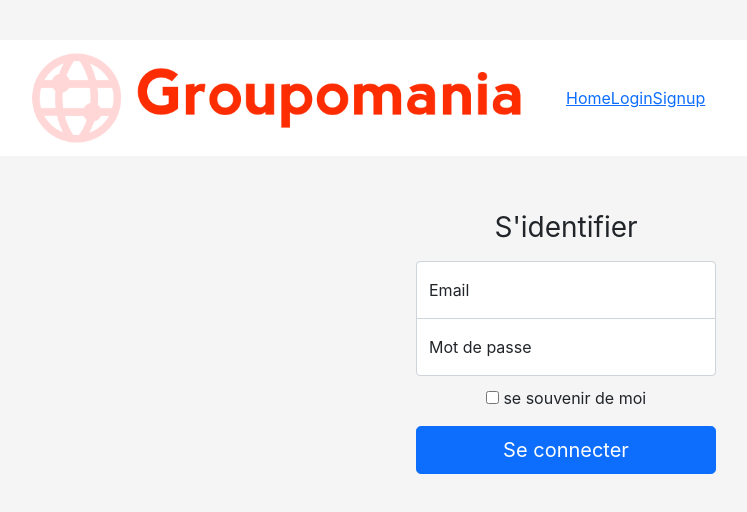
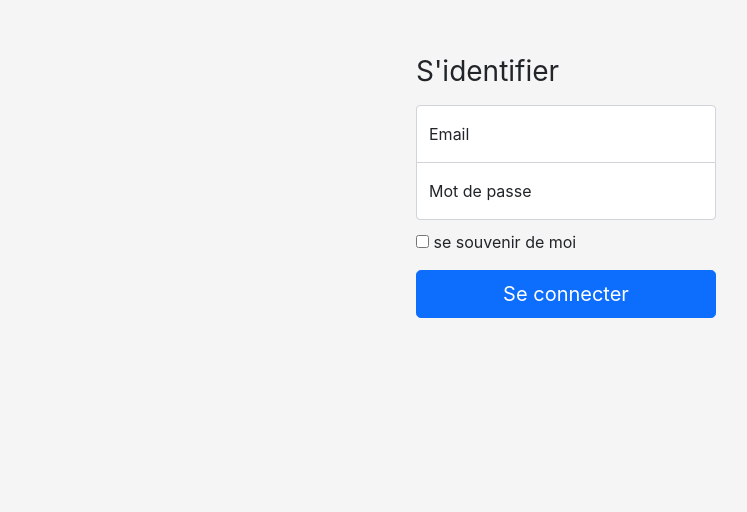
Before and after one commit to ErGrFr/Projet7, a React (Create React App) app in the folder frontend/: page / in a window 1280 px wide. Shown: the top 512 px of the page, without its empty margins (74-821 px from the left). Built offline with nearby package versions, Linux system fonts and the light colour scheme.

Commit message:
MAJ react signin

```diff
--- a/frontend/package.json
+++ b/frontend/package.json
@@ -6,6 +6,8 @@
     "@testing-library/jest-dom": "^5.16.2",
     "@testing-library/react": "^12.1.3",
     "@testing-library/user-event": "^13.5.0",
+    "cors": "^2.8.5",
+    "express": "^4.17.3",
     "react": "^17.0.2",
     "react-dom": "^17.0.2",
     "react-router-dom": "^6.2.2",
--- a/frontend/src/App.js
+++ b/frontend/src/App.js
@@ -1,12 +1,29 @@
 
-import React from 'react';
+import React, {useState} from 'react';
 import {BrowserRouter, Routes, Route} from "react-router-dom";
+import './App.css'
+import Banner from './components/Banner';
 import Home from "./pages/Home"
 import Signin from "./pages/Signin"
 import Signup from "./pages/Signup"
 
 function App() {
+  const [token,setToken] = useState();   // test si token est present, si pas present affichage page signin
+  if(!token) {
+    return <Signin setToken={setToken} />
+  }
   return (
+    <div>
+      <h1>
+        App
+      </h1>
+      <header className="App-header">
+         <div className="container-fluid">
+          <Banner />
+         </div>
+      </header>
+
+
     <BrowserRouter>
       <Routes>
         <Route path="/" element={<Home />} />
@@ -16,6 +33,8 @@ function App() {
       </Routes>
     </BrowserRouter>
 
+    </div>
+
   );
 }
 
--- /dev/null
+++ b/frontend/src/components/Posts.js
@@ -0,0 +1,13 @@
+import React from 'react';
+
+const Posts = () => {
+    return (
+        <div>
+            <p>
+                Posts
+            </p>
+        </div>
+    );
+};
+
+export default Posts;
--- a/frontend/src/components/banner.js
+++ b/frontend/src/components/banner.js
@@ -6,19 +6,21 @@ import '../styles/Banner.css'
 
 function Banner() {
     return (
-    <nav class="navbar navbar-expand-lg">
+    <nav className="navbar navbar-expand-lg">
         <div className="mybanner">
             <img src={logo} alt='Groupomania logo' className='logo' />
             <div className="collapse navbar-collapse" id="navbarNavDropdown">
                 <ul className="navbar-nav">
                     <li className="nav-item">
-                        <NavLink ClassName="nav-link" to="/">Home</NavLink>
+                        {/* <NavLink to="/" className={(nav) => (nav.isActive ? "nav-link":"nav-link active")}>Home</NavLink> */}
+                        {/* <NavLink to="/" className={"nav-link"}>Home</NavLink> */}
+
                     </li>
-                    <li class="nav-item">
-                        <NavLink ClassName="nav-link" to="/Login">Login</NavLink>
+                    <li className="nav-item">
+                        {/* <NavLink className="nav-link" to="/signin">Login</NavLink> */}
                     </li>
-                    <li class="nav-item">
-                        <NavLink ClassName="nav-link" to="/Signup">Signup</NavLink>
+                    <li className="nav-item">
+                        {/* <NavLink className="nav-link" to="/signup">Signup</NavLink> */}
                     </li>
 
                 </ul>
--- a/frontend/src/components/signin.js
+++ /dev/null
@@ -1,72 +0,0 @@
-//import logo from '../assets/icon-left-font.png'
-import React from 'react';
-
-import '../styles/signin.css'
-
-
-class Login extends React.Component{
-    constructor(props){
-      super(props)
-        console.log(props)
-
-        //---------------------------------------------------------------
-        //------------ requete user selectionné ------------------
-        //-----------------------------------------------------------------
-
-        let url = "http://localhost:3001/api/auth/login" // requete API
-
-        fetch(url)
-        .then(response =>                   // promesse réponse serveur
-            response.json()
-            .then((userId) => {            // promesse datas JSON
-              console.log(userId);
-
-            })
-        .catch()                        // Gestion des erreurs
-        )
-        .catch(()=>{
-          // ajout message d'erreur
-          //document.getElementById('title').innerText = 'User inconnu';
-          console.log("erreur requete"+ url)
-        })
-
-    }
-
-}
-
-
-
-
-function Signin() {
-    return (
-    <div class="form-signin">
-        <form>
-
-          <h1 class="h3 mb-3 fw-normal">S'identifier</h1>
-
-          <div class="form-floating">
-            <input type="email" class="form-control" id="floatingInput" placeholder="name@example.com"></input>
-            <label for="floatingInput">Email</label>
-          </div>
-          <div class="form-floating">
-            <input type="password" class="form-control" id="floatingPassword" placeholder="Password"></input>
-            <label for="floatingPassword">Mot de passe</label>
-          </div>
-
-          <div class="checkbox mb-3">
-            <label>
-              <input type="checkbox" value="remember-me"></input> se souvenir de moi
-            </label>
-          </div>
-          <button
-          class="w-100 btn btn-lg btn-primary"
-          type="button"
-          onClick={Login}
-          >Se connecter</button>
-
-        </form>
-    </div>
-
-    );
-}
-export default Signin
--- a/frontend/src/pages/Home.js
+++ b/frontend/src/pages/Home.js
@@ -1,27 +1,20 @@
 import React from "react";
-import logo from '../logo.svg';
+//import logo from '../logo.svg';
 import '../App.css';
-import Banner from '../components/Banner';
-import Signin from '../components/Signin';
-<img src={logo} className="App-logo" alt="logo" />
+//import Banner from '../components/Banner';
+//import Posts from "../components/Posts";
+//import Signin from "../components/Signin";
+
 
 const App = () => {
     return(
     <div className="App">
-      <header className="App-header">
-         <div className="container-fluid">
-          <Banner />
-         </div>
-      </header>
-      <body class="container">
 
-        <Signin/>
 
-      </body>
+        <p>
+            Home
+        </p>
 
-        <footer>
-
-        </footer>
     </div>
 
 
--- a/frontend/src/pages/Signin.js
+++ b/frontend/src/pages/Signin.js
@@ -1,11 +1,75 @@
-import React from 'react';
+import React, { useState } from 'react';
+import PropTypes from 'prop-types';
+//import Signin from '../components/signin';
+import '../styles/signin.css'
 
-const Signin = () => {
+
+
+async function loginUser(credentials) {
+  return fetch('http://localhost:3000/login', {
+    method: 'POST',
+    headers: {
+      'Content-Type': 'application/json'
+    },
+    body: JSON.stringify(credentials)
+  })
+    .then(data => data.json())
+ }
+
+
+
+export default function Signin ({setToken}) {
+
+  const [username, setUserName] = useState();
+  const [password, setPassword] = useState();
+    // fonction login  : requete react  ( fetch)
+    const handleSubmit = async e => {
+      e.preventDefault();
+      const token = await loginUser({
+        username,
+        password
+      });
+      setToken(token);
+    }
     return (
-        <div>
 
-        </div>
+      <div className="form-signin">
+        <form onSubmit={handleSubmit}>
+
+          <h1 className="h3 mb-3 fw-normal">S'identifier</h1>
+
+          <div className="form-floating">
+            <input type="email" className="form-control" id="floatingInput" placeholder="name@example.com" onChange={e => setUserName(e.target.value)}></input>
+            <label htmlFor="floatingInput">Email</label>
+          </div>
+          <div className="form-floating">
+            <input type="password" className="form-control" id="floatingPassword" placeholder="Password" onChange={e => setPassword(e.target.value)}></input>
+            <label htmlFor="floatingPassword">Mot de passe</label>
+          </div>
+
+          <div className="checkbox mb-3">
+            <label>
+              <input type="checkbox" value="remember-me"></input> se souvenir de moi
+            </label>
+          </div>
+          <button
+          className="w-100 btn btn-lg btn-primary"
+          type="button"
+           //onClick={Signin}
+          >Se connecter</button>
+
+        </form>
+    </div>
+
+
     );
+
+
+
 };
 
-export default Signin;
+Signin.propTypes = {
+  setToken: PropTypes.func.isRequired
+}
+
+//export default Signin;
--- a/frontend/src/pages/Signup.js
+++ b/frontend/src/pages/Signup.js
@@ -3,7 +3,7 @@ import React from 'react';
 const Signup = () => {
     return (
         <div>
-
+            <p>Signup</p>
         </div>
     );
 };
```
Also changed, not shown: frontend/src/server.js (added, +13 -0 lines), 1 other file (tests, documents, lock files or other folders).
